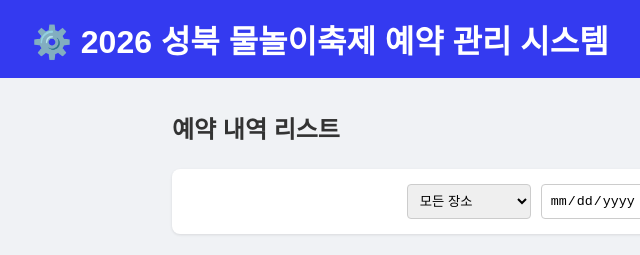
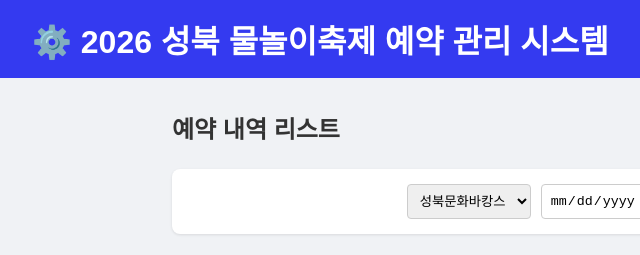
Before and after one commit to tonycho999/kny-kidsplay, a plain HTML site: page kny-admin/index.html in a window 1280 px wide. Shown: the top 255 px of the page, 0-640 px from the left. Drawn offline with Linux system fonts and the light colour scheme; no server answers.

Commit message:
Update index.html

```diff
--- a/kny-admin/index.html
+++ b/kny-admin/index.html
@@ -56,7 +56,6 @@
 
         <div class="search-area">
             <select id="filterLocation">
-                <option value="">모든 장소</option>
                 <option value="성북문화바캉스">성북문화바캉스</option>
             </select>
             <input type="date" id="filterDate">
```
